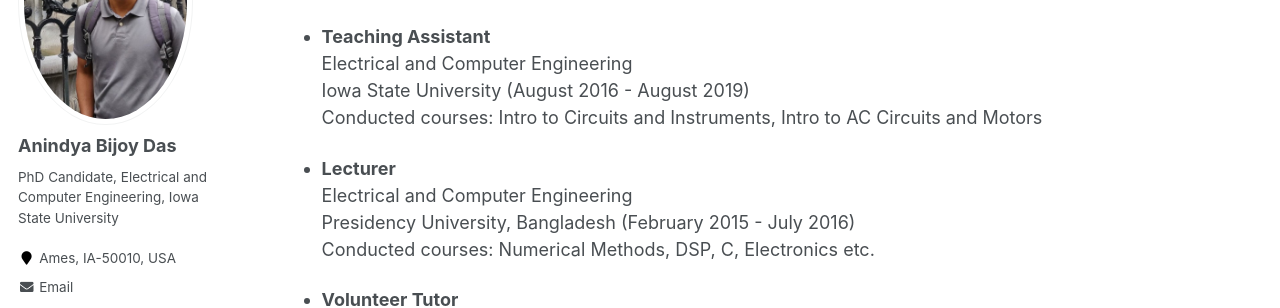
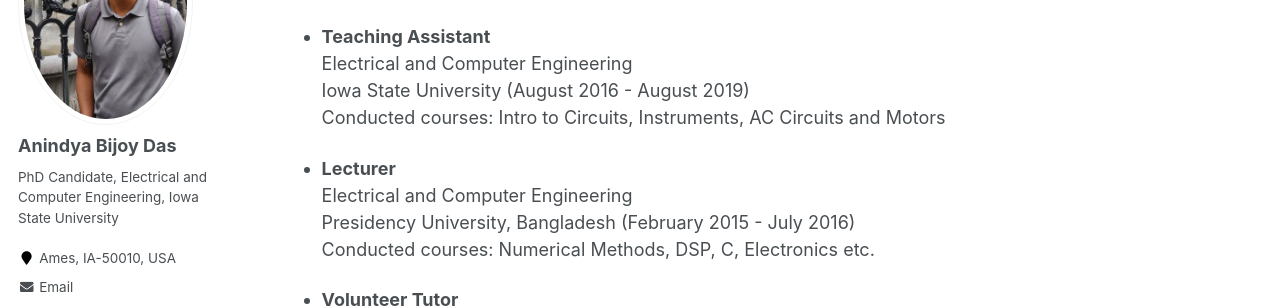
Before and after one commit to anindyabijoydas/portfolio, a Jekyll site: the page built from _pages/teaching.md, in a window 1280 px wide. Shown: the part 238-546 px from the top of the page. Built offline with Jekyll 4.4.1, drawn with Linux system fonts in a browser that asks for light colours; some web fonts are replaced.

Commit message:
Update teaching.md

```diff
--- a/_pages/teaching.md
+++ b/_pages/teaching.md
@@ -12,7 +12,7 @@ Teaching Career
 
 * **Preparing Future Faculty Associate** <br/> Certified by Iowa State University, 2020
 
-* **Teaching Assistant** <br/> Electrical and Computer Engineering <br/> Iowa State University (August 2016 - August 2019) <br/>  Conducted courses: Intro to Circuits and Instruments, Intro to AC Circuits and Motors
+* **Teaching Assistant** <br/> Electrical and Computer Engineering <br/> Iowa State University (August 2016 - August 2019) <br/>  Conducted courses: Intro to Circuits, Instruments, AC Circuits and Motors
 
 * **Lecturer** <br/> Electrical and Computer Engineering <br/> Presidency University, Bangladesh (February 2015 - July 2016) <br/> Conducted courses: Numerical Methods, DSP, C, Electronics etc.
 
```
